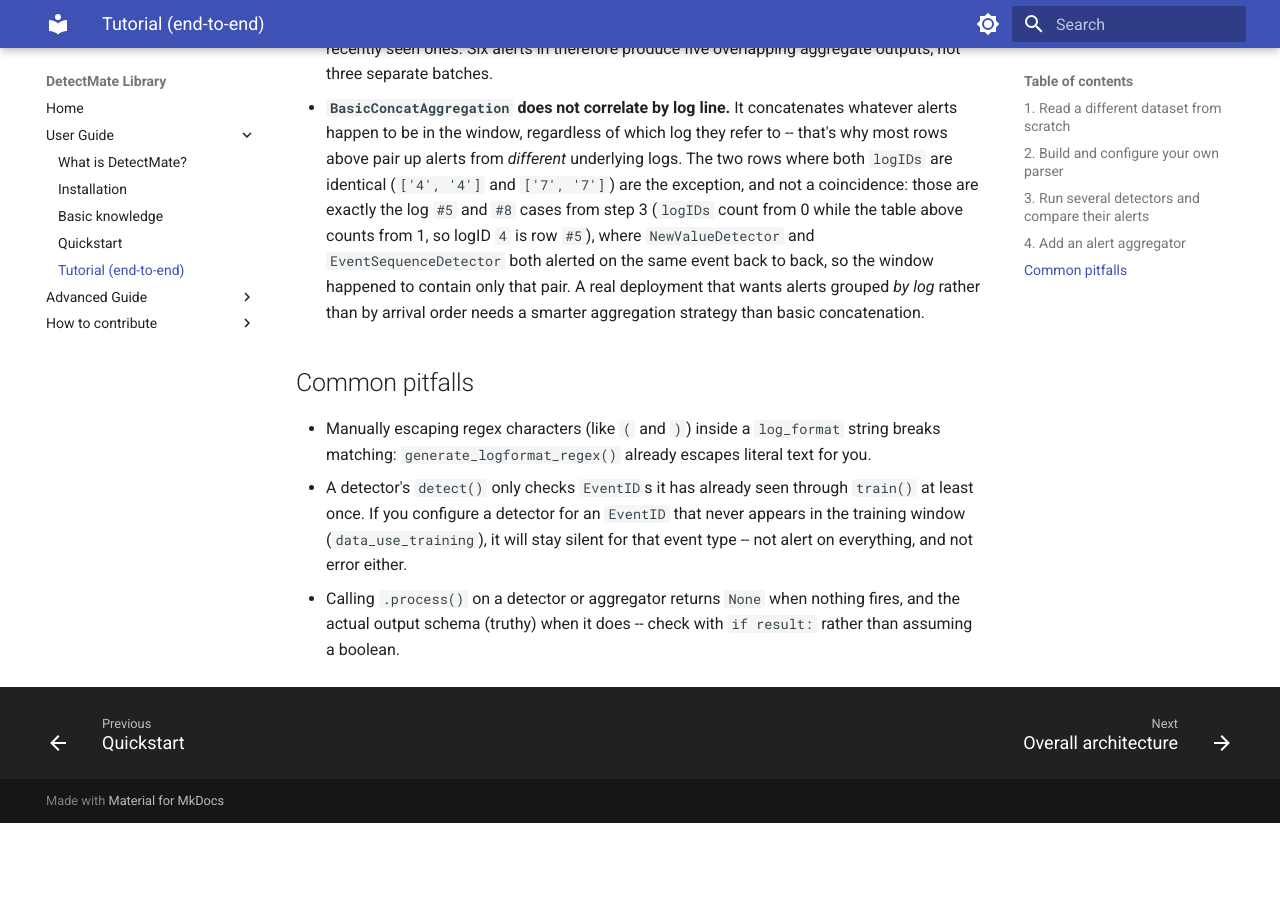
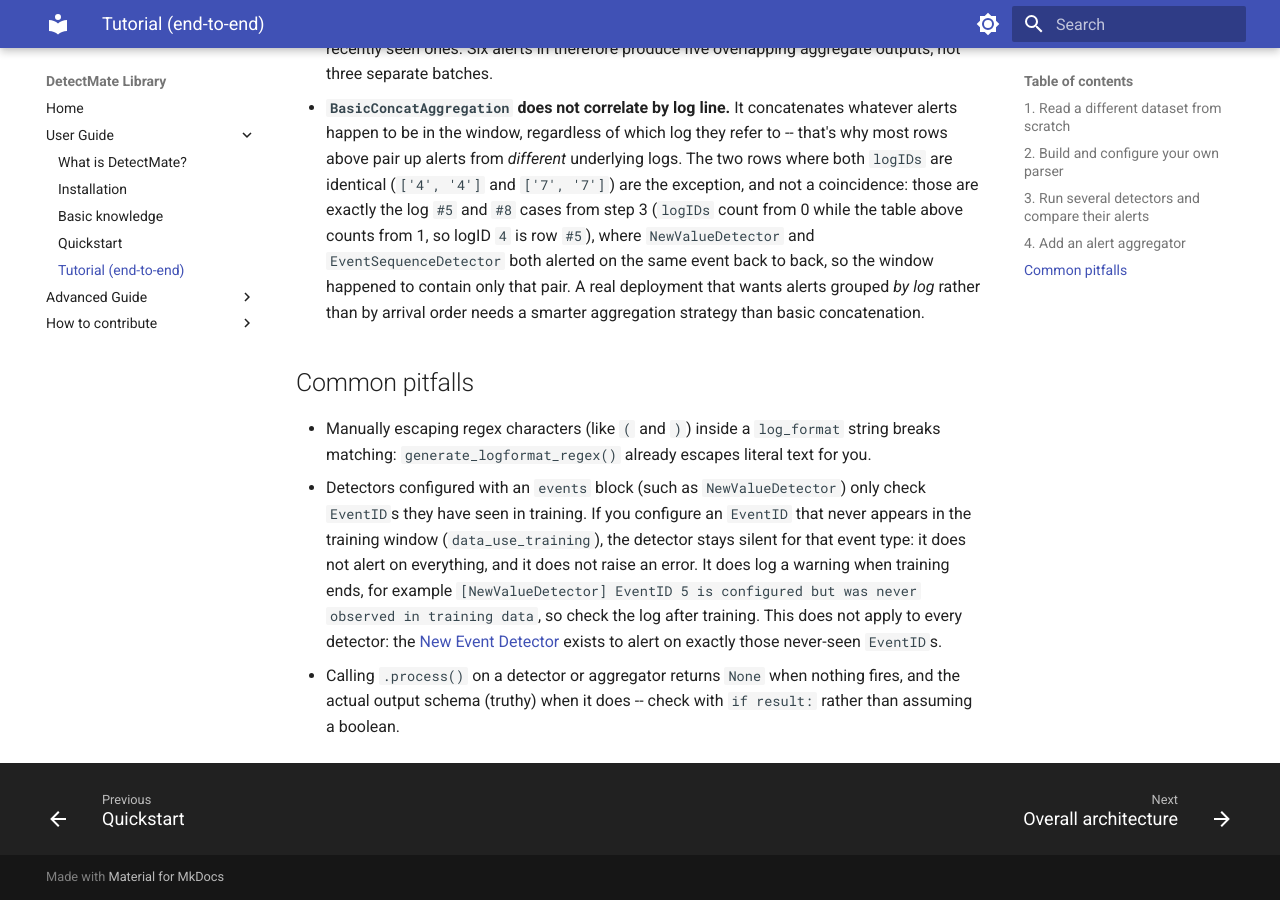
Before and after one commit to ait-detectmate/DetectMateLibrary, an MkDocs documentation site: the page built from docs/user_guide/tutorial.md, in a window 1280 px wide and 900 px high, scrolled down 6513 px. Built offline with MkDocs 1.6.1 and Material for MkDocs 9.7.7, drawn with Linux system fonts in a browser that asks for light colours; before the commit the page ends 7336 px from its top, so only the background shows below that.

Commit message:
change pitfall wording

```diff
--- a/docs/user_guide/tutorial.md
+++ b/docs/user_guide/tutorial.md
@@ -242,10 +242,15 @@ Two details are easy to miss here, and both matter for production configs:
 * Manually escaping regex characters (like `(` and `)`) inside a
   `log_format` string breaks matching:
   `generate_logformat_regex()` already escapes literal text for you.
-* A detector's `detect()` only checks `EventID`s it has already seen through
-  `train()` at least once. If you configure a detector for an `EventID` that
-  never appears in the training window (`data_use_training`), it will stay
-  silent for that event type  --  not alert on everything, and not error either.
+* Detectors configured with an `events` block (such as `NewValueDetector`) only
+  check `EventID`s they have seen in training. If you configure an `EventID` that
+  never appears in the training window (`data_use_training`), the detector stays
+  silent for that event type: it does not alert on everything, and it does not
+  raise an error. It does log a warning when training ends, for example
+  `[NewValueDetector] EventID 5 is configured but was never observed in training data`,
+  so check the log after training. This does not apply to every detector: the
+  [New Event Detector](../detectors/new_event.md) exists to alert on exactly
+  those never-seen `EventID`s.
 * Calling `.process()` on a detector or aggregator returns `None` when
   nothing fires, and the actual output schema (truthy) when it does  --  check
   with `if result:` rather than assuming a boolean.
```
